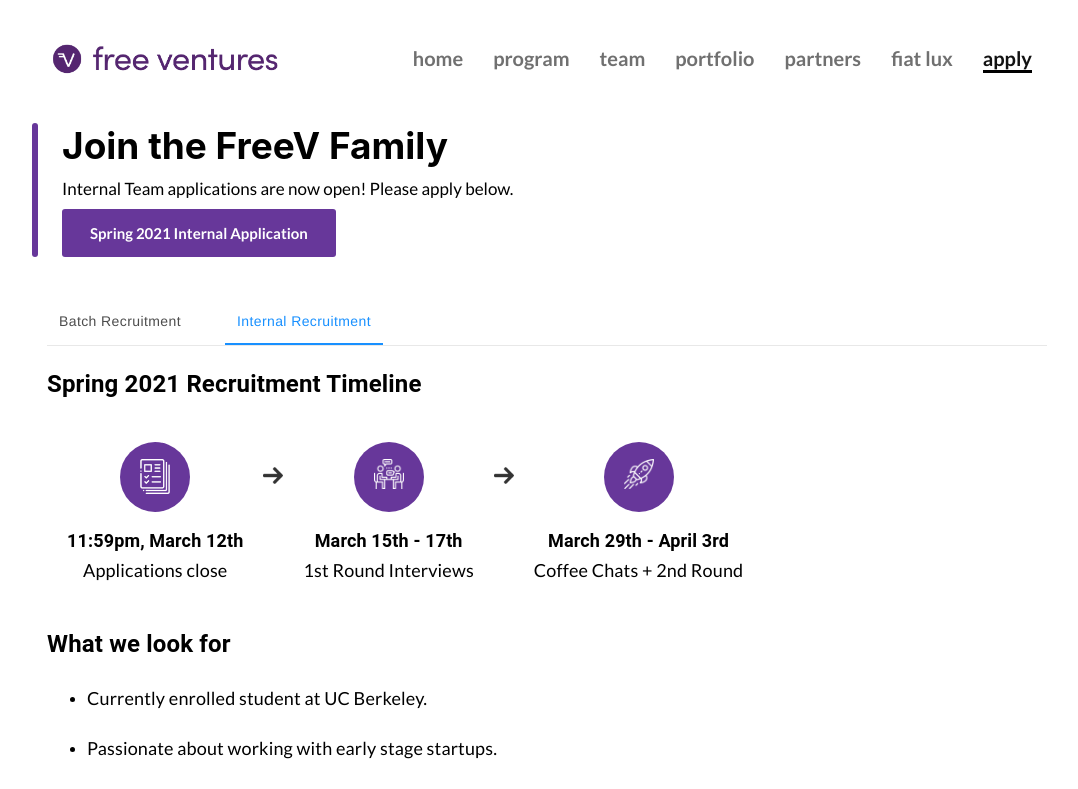
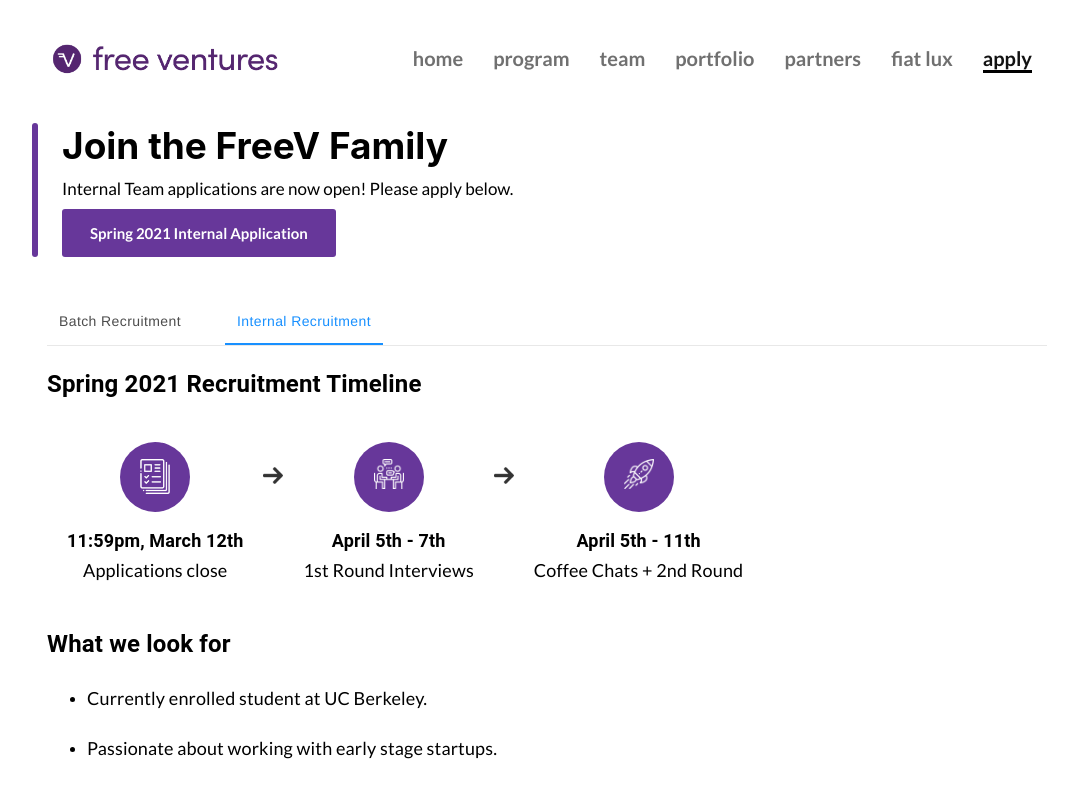
Before and after one commit to adhivd/freev-website, a React (Create React App) app: page /apply in a window 1280 px wide. Shown: the top 789 px of the page, without its empty margins (93-1171 px from the left). Built offline with nearby package versions, Linux system fonts and the light colour scheme.

Commit message:
application date changes

```diff
--- a/src/Components/Apply.js
+++ b/src/Components/Apply.js
@@ -246,7 +246,7 @@ let batchFAQContent = [
                                 <div>
                                     <img src={interview} alt="" />
                                 </div>
-                                <h2>March 15th - 17th</h2>
+                                <h2>April 5th - 7th</h2>
                                 <p>1st Round Interviews</p>
                             </article>
                             <span>
@@ -256,7 +256,7 @@ let batchFAQContent = [
                                 <div>
                                     <img src={rocket} alt="" />
                                 </div>
-                                <h2>March 29th - April 3rd</h2>
+                                <h2>April 5th - 11th</h2>
                                 <p>Coffee Chats + 2nd Round</p>
                             </article>
                         </div>
```
